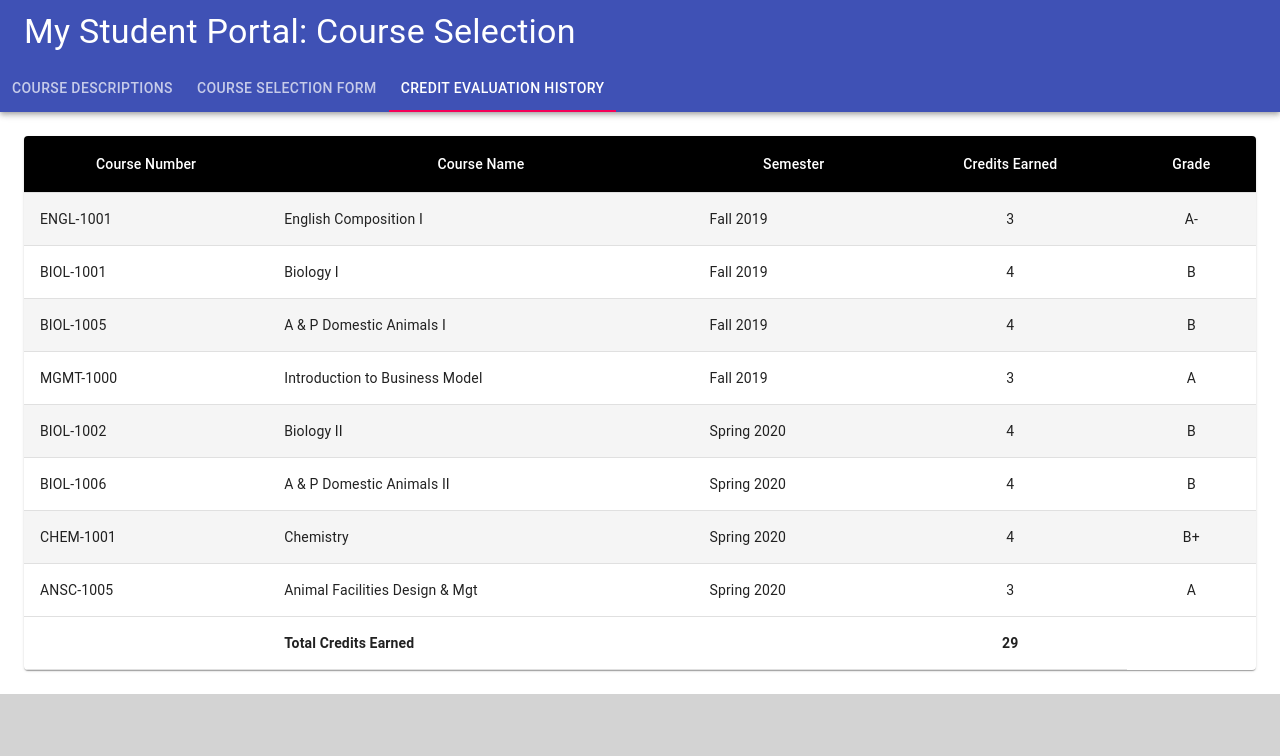
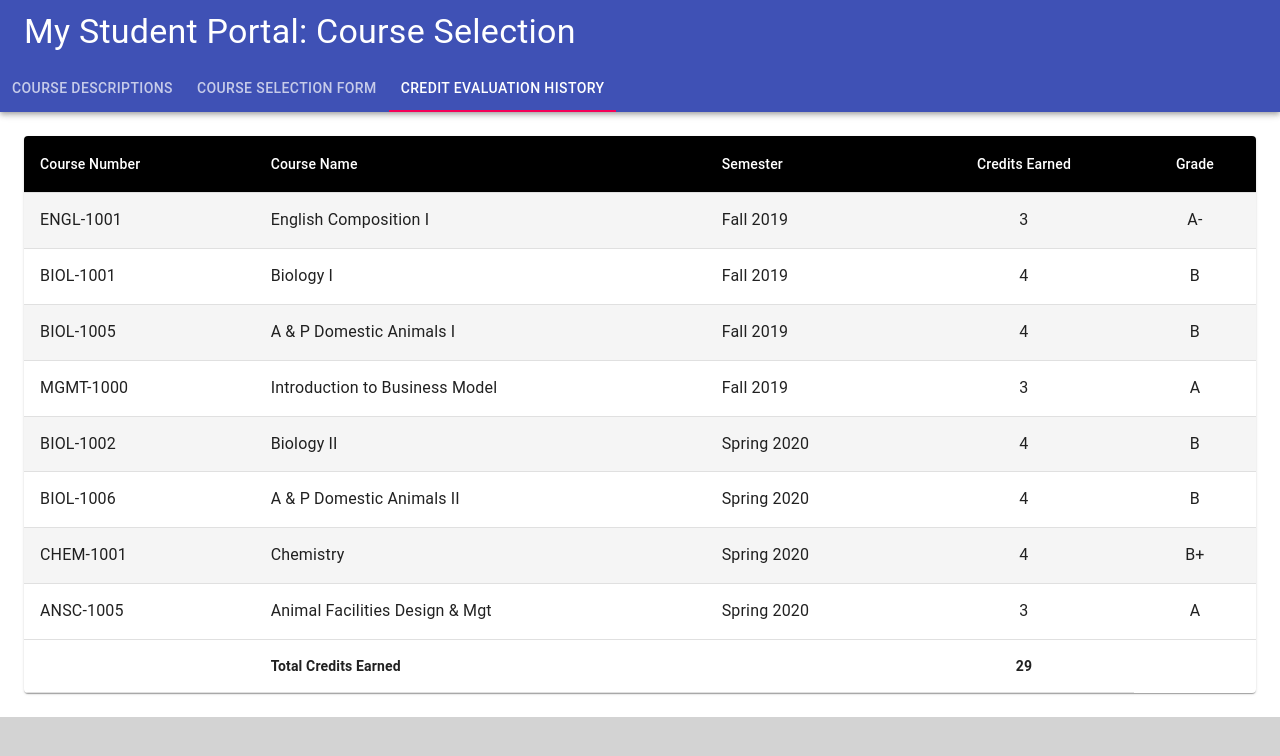
Before and after one commit to saiken86807/course-selector-app, a React (Create React App) app: page / in a window 1280 px wide. Both pictures are taken after a click on the tab "CREDIT EVALUATION HISTORY". Shown: the top 756 px of the page. Built offline with nearby package versions, Linux system fonts and the light colour scheme.

Commit message:
changes to layout alignment and font-size

```diff
--- a/src/PageLayout/CreditEvaluation.js
+++ b/src/PageLayout/CreditEvaluation.js
@@ -14,7 +14,7 @@ const StyledTableCell = withStyles((theme) => ({
 		color: theme.palette.common.white
 	},
 	body: {
-		fontSize: 14
+		fontSize: 16
 	}
 }))(TableCell);
 
@@ -43,7 +43,7 @@ const rows = [
 
 const useStyles = makeStyles({
 	table: {
-		minWidth: 700
+		minWidth: 400
 	}
 });
 
@@ -60,9 +60,9 @@ export default function CreditEvaluation() {
 			<Table className={classes.table} aria-label="credit evaluation table">
 				<TableHead>
 					<TableRow>
-						<StyledTableCell align="center">Course Number</StyledTableCell>
-						<StyledTableCell align="center">Course Name</StyledTableCell>
-						<StyledTableCell align="center">Semester</StyledTableCell>
+						<StyledTableCell align="left">Course Number</StyledTableCell>
+						<StyledTableCell align="left">Course Name</StyledTableCell>
+						<StyledTableCell align="left">Semester</StyledTableCell>
 						<StyledTableCell align="center">Credits Earned</StyledTableCell>
 						<StyledTableCell align="center">Grade</StyledTableCell>
 					</TableRow>
```
